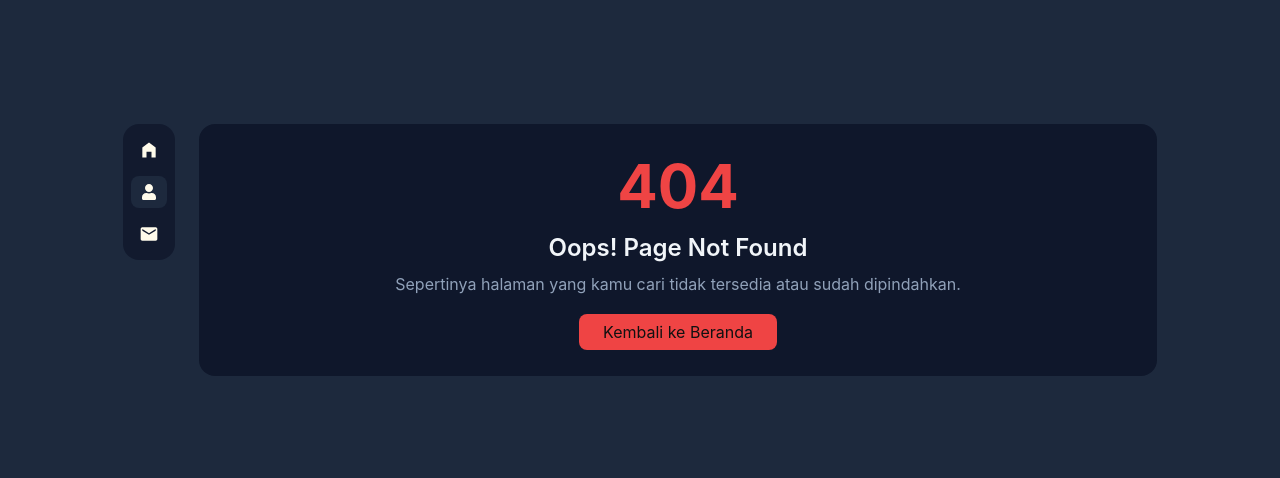
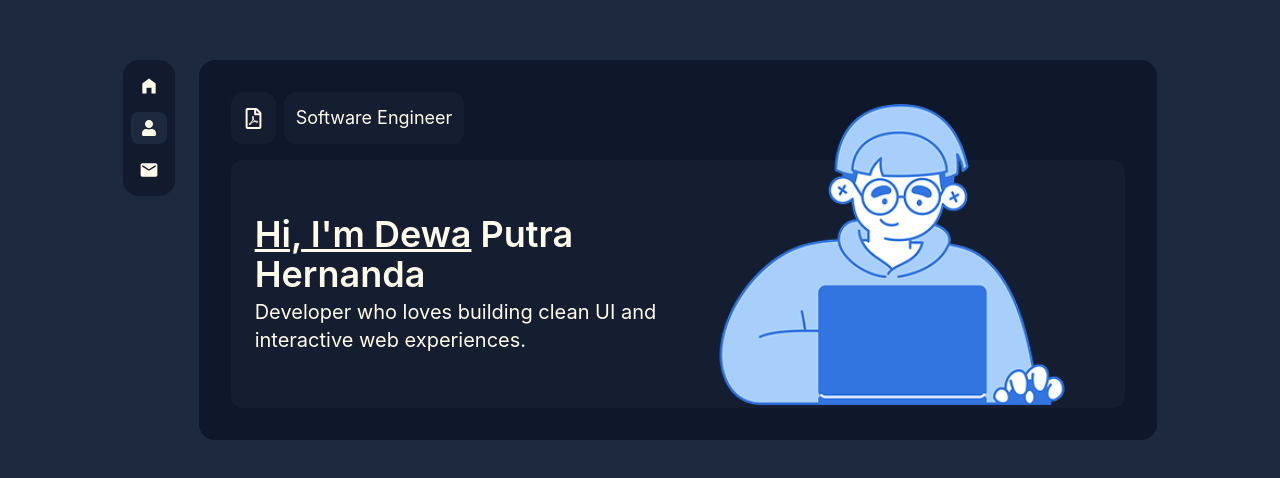
Before and after one commit to dewa-nanda/portofolio-d, a Next.js app: page /about in a window 1280 px wide. Before the commit this address had no page. Shown: the part 150-628 px from the top of the page. Built offline with nearby package versions, Linux system fonts and the light colour scheme.

Commit message:
feat: add new page about

```diff
--- /dev/null
+++ b/src/app/(homepage)/about/page.tsx
@@ -0,0 +1,7 @@
+import About from "@/components/pages/About";
+
+const page = () => {
+  return <About />;
+};
+
+export default page;
--- /dev/null
+++ b/src/components/pages/About.tsx
@@ -0,0 +1,52 @@
+import Card from "@/components/ui/Card";
+import Link from "next/link";
+import Image from "next/image";
+import { FaRegFilePdf } from "react-icons/fa";
+
+const About = () => {
+  return (
+    <div>
+      <div className="flex gap-2">
+        <Link href="#">
+          <Card className="bg-[#151e30] w-fit h-full px-1">
+            <FaRegFilePdf className="mt-2" size={21} />
+          </Card>
+        </Link>
+
+        <Card className="bg-[#151e30] w-fit p-1">
+          <h1 className="text-start text-lg">Software Engineer</h1>
+        </Card>
+      </div>
+
+      <Card className="bg-[#151e30] w-full h-full p-4 mt-4">
+        <div className="flex gap-2 h-[200px]">
+          <section className="w-full lg:w-1/2 flex justify-center flex-col gap-1">
+            <h2 className="text-4xl font-semibold">
+              <span className="underline">Hi, I'm Dewa</span> Putra Hernanda
+            </h2>
+
+            <p className="text-xl">
+              Developer who loves building clean UI and interactive web
+              experiences.
+            </p>
+          </section>
+
+          <section className="hidden w-1/2 lg:flex justify-center relative">
+            <Image
+              className="absolute -top-20 w-full max-w-[400px]
+                   transition-transform duration-500
+                   md:w-[400px] sm:w-[300px]"
+              src="/profile.png"
+              height={400}
+              width={400}
+              alt="about profile"
+              priority
+            />
+          </section>
+        </div>
+      </Card>
+    </div>
+  );
+};
+
+export default About;
```
Also changed, not shown: public/profile.png (added), 1 other file (tests, documents, lock files or other folders).
